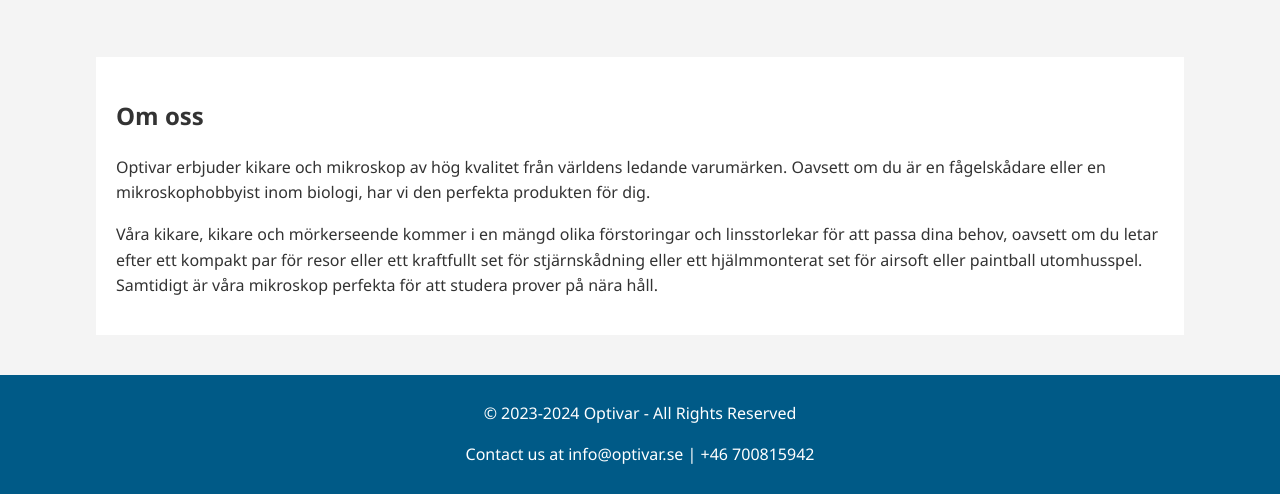
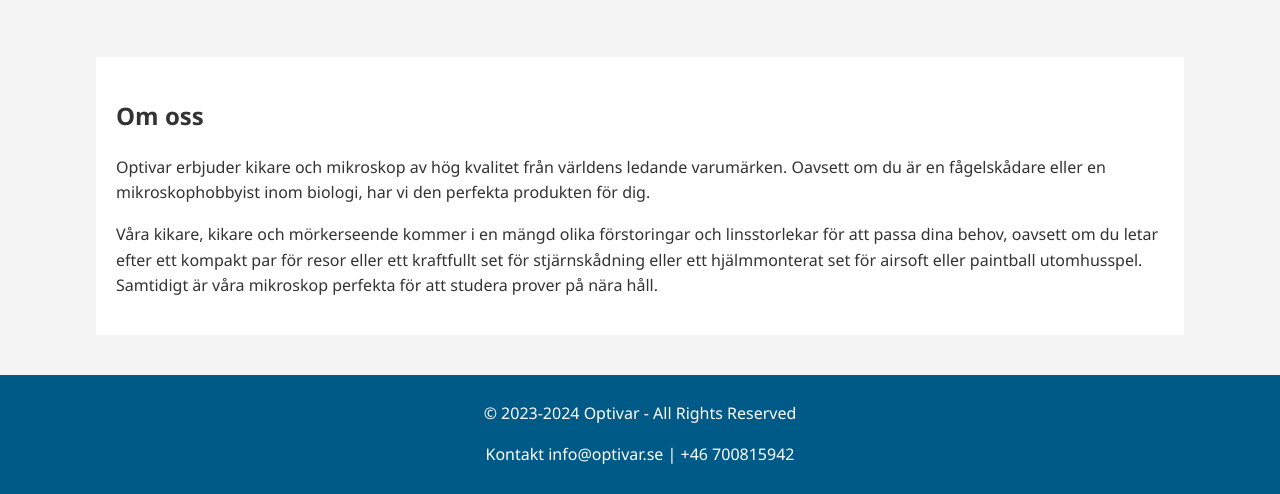
Before and after one commit to denipo/denipo.github.io, a plain HTML site: page index.html in a window 1280 px wide. Shown: the part 690-1184 px from the top of the page. Drawn offline with Linux system fonts and the light colour scheme.

Commit message:
Update index.html
kontakt

```diff
--- a/index.html
+++ b/index.html
@@ -104,7 +104,7 @@
 
     <footer class="footer">
         <p>&copy; 2023-2024 Optivar - All Rights Reserved</p> <!-- Footer Information -->
-        <p>Contact us at info@optivar.se | +46 700815942</p> <!-- Footer Information -->
+        <p>Kontakt info@optivar.se | +46 700815942</p> <!-- Footer Information -->
     </footer>
 
     <script>
```
